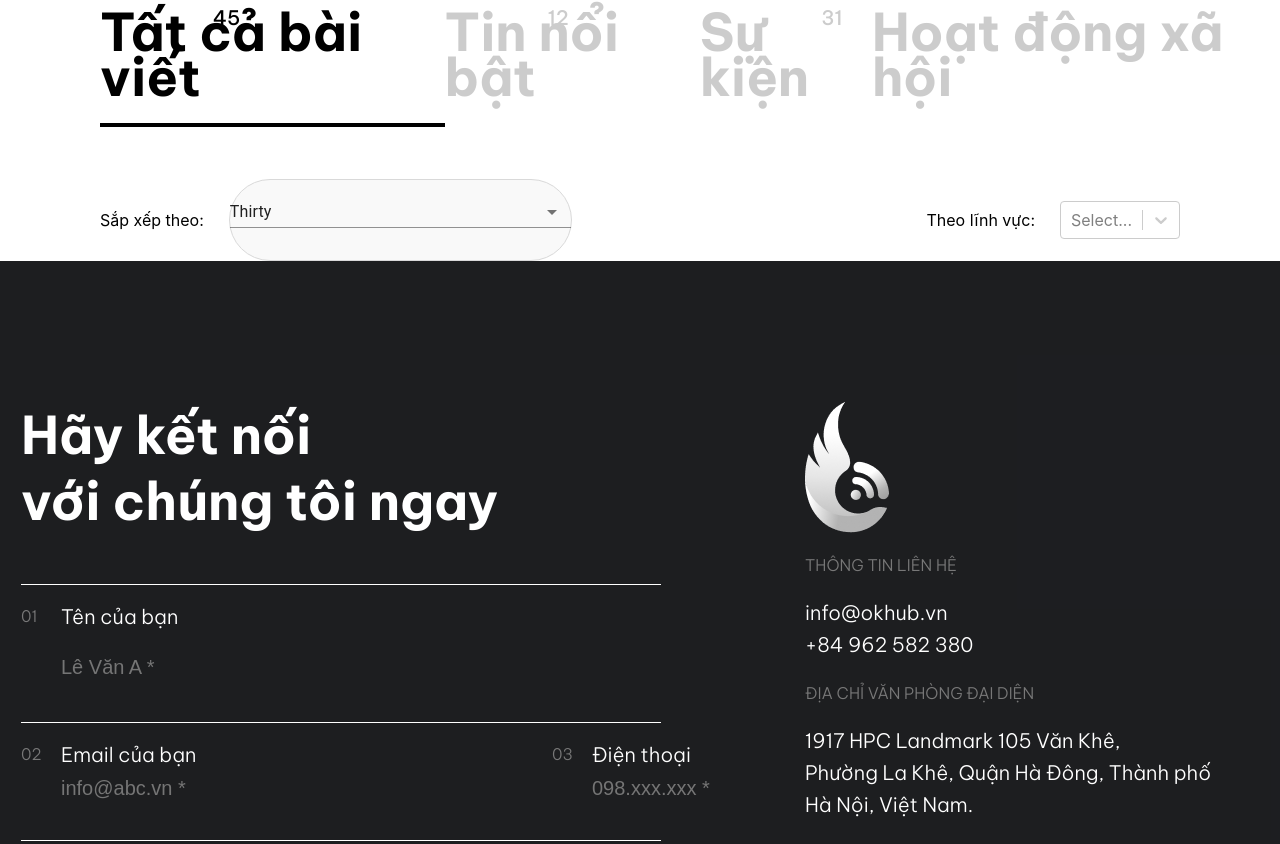
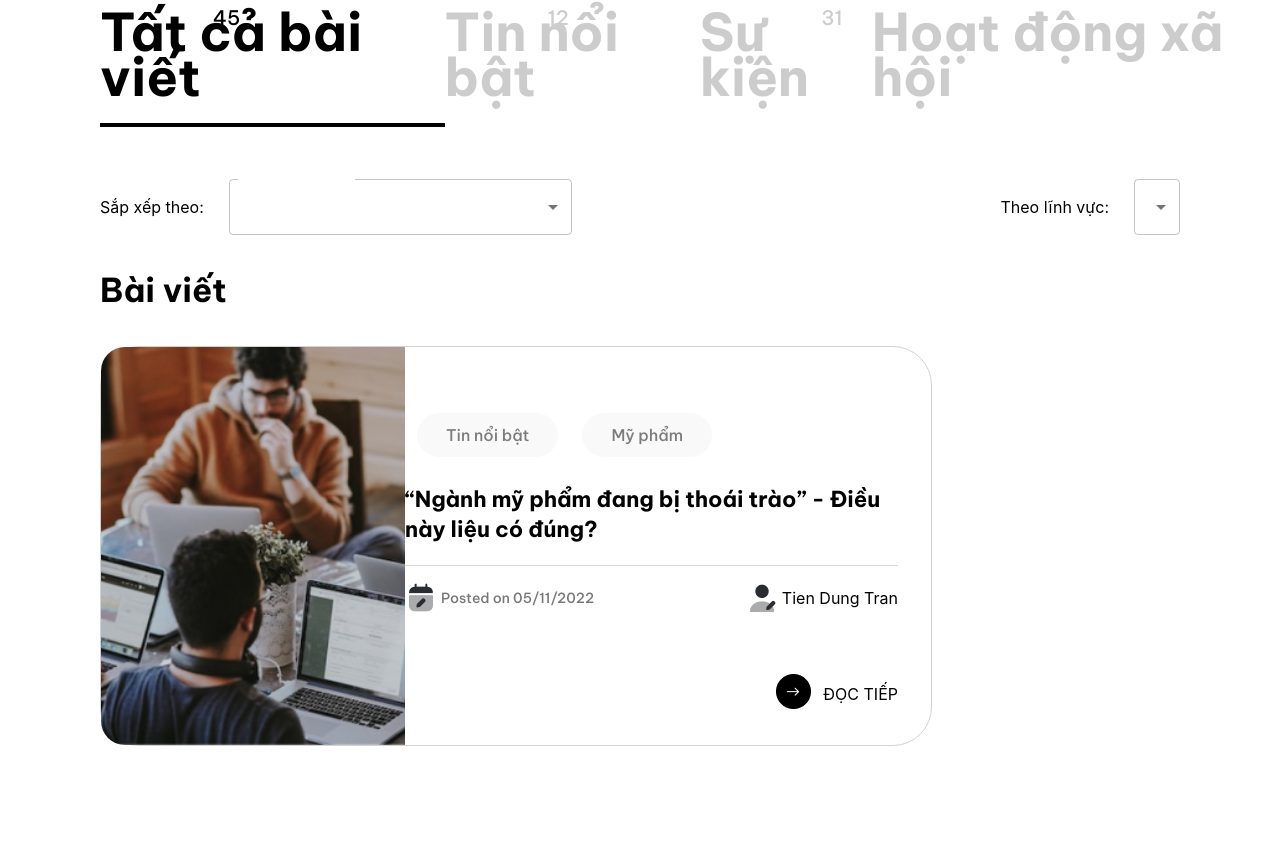
Before and after one commit to tinisang/okhubdemo, a Next.js app: page /news/fsdfsd in a window 1280 px wide. Shown: the part 916-1760 px from the top of the page. Built offline with nearby package versions, Linux system fonts and the light colour scheme.

Commit message:
update news

```diff
--- a/components/News/News.jsx
+++ b/components/News/News.jsx
@@ -1,16 +1,26 @@
-import React from "react";
+import React, { useState } from "react";
 import { Button } from "../Button/Button";
-import Select from "react-select";
-import Box from '@mui/material/Box';
-import InputLabel from '@mui/material/InputLabel';
-import FormControl from '@mui/material/FormControl';
-import NativeSelect from '@mui/material/NativeSelect';
+import {CardNews} from "../CardNews"
+// import Select from "react-select";
+import Box from "@mui/material/Box";
+import InputLabel from "@mui/material/InputLabel";
+import FormControl from "@mui/material/FormControl";
+import NativeSelect from "@mui/material/NativeSelect";
+import { SelectChangeEvent } from "@mui/material";
+import { MenuItem } from "@mui/material";
+import { Select } from "@mui/material";
+
 
 export const News = () => {
   const options = [
     { value: "chocolate", label: "Chocolate" },
     { value: "strawberry", label: "Strawberry" },
   ];
+  const [score, setScore] = useState("");
+  const scoreData = ["Tat ca", "nhieu luot xem nhat"];
+  const handelChange = (even) => {
+    console.log(even.value);
+  };
   return (
     <div className="news__container">
       <div className="news__title">
@@ -42,23 +52,18 @@ export const News = () => {
       <div className="news__selector">
         <div className="news__selector--order">
           <p>Sắp xếp theo: </p>
-          <Box sx={{ minWidth: 120 }}>
-      <FormControl fullWidth>
-        <InputLabel variant="standard" htmlFor="uncontrolled-native">
-        </InputLabel>
-        <NativeSelect
-          defaultValue={30}
-          inputProps={{
-            // name: 'age',
-            id: 'uncontrolled-native',
-          }}
+          <FormControl sx={{ width: 343 }}>
+            <Select
+              label="custom-select-label"
+              id="custom-select"
+              value="hello"
+              onChange={handelChange}
             >
-          <option value={10}>Ten</option>
-          <option value={20}>Twenty</option>
-          <option value={30}>Thirty</option>
-        </NativeSelect>
+              {scoreData.map((scoreValue) => {
+                return <MenuItem value={scoreValue}>{scoreValue}</MenuItem>;
+              })}
+            </Select>
           </FormControl>
-    </Box>
         </div>
         <div className="news__selector--fileds">
           <p>Theo lĩnh vực: </p>
@@ -71,21 +76,26 @@ export const News = () => {
           />
         </div>
       </div>
-      <div className="news__primary"></div>
-
+      <div className="news__primary">
         <div className="news__status">
           <div className="news__status--items">
-          <div className="news__status--items-text"></div>
+            <div className="news__status--items-text">
+                <p>Bài viết</p>
+            </div>
             <div className="news__status--item">
-            <div className="news__status__item-other"></div>
+              <div className="news__status__item-other">
+                    <CardNews/>
+              </div>
             </div>
             <div className="news__status--item-btn"></div>
           </div>
         </div>
+        {/* ======= */}
         <div className="news__documents">
           <div className="news__documents-text"></div>
           <div className="news__document--items"></div>
         </div>
       </div>
+    </div>
   );
 };
--- a/styles/News/News.css
+++ b/styles/News/News.css
@@ -158,14 +158,56 @@
 .css-1ptx2yq-MuiInputBase-root-MuiInput-root:before {
   border-bottom: none;
 }
-
-.css-19ygod6-MuiNativeSelect-select-MuiInputBase-input-MuiInput-input
-  .css-19ygod6-MuiNativeSelect-select-MuiInputBase-input-MuiInput-input
-  .css-19ygod6-MuiNativeSelect-select-MuiInputBase-input-MuiInput-input {
+/* ---------------------------------------------------------- */
+.news__status--items-text p {
   font-family: "Be Vietnam Pro";
   font-style: normal;
   font-weight: 700;
-  font-size: 20px;
-  line-height: 24px;
+  font-size: 33px;
+  line-height: 45px;
+  /* identical to box height, or 136% */
+
   color: #000000;
 }
+.news__primary {
+}
+
+.news__status {
+  width: 65%;
+  padding-bottom: 200px;
+  margin-left: 100px;
+}
+
+.news__documents {
+  width: 35px;
+}
+.news__status__item-other {
+  width: 100%;
+}
+.news__status__item-other .card__container{
+  display: flex;
+  justify-content: space-between;
+  width: 100%;
+  height: 400px;
+}
+.news__status__item-other .card__container .card__content {
+    margin-left: 0;
+}
+
+.news__status__item-other .card__container .card__note{
+    margin-top: 60px;
+}
+.news__status__item-other .card__container .card__btn-next{
+    margin-top: 44px;
+    margin-bottom: 0;
+}
+.news__status__item-other .card__container .card__img {
+  width: 50%;
+  height: auto;
+}
+
+.news__status__item-other .card__container .card__img img {
+  height: 100%;
+  border-bottom-left-radius: 24px;
+  border-top-right-radius: 0px;
+}
```
Lines whose indentation alone changed are shown as unchanged.
